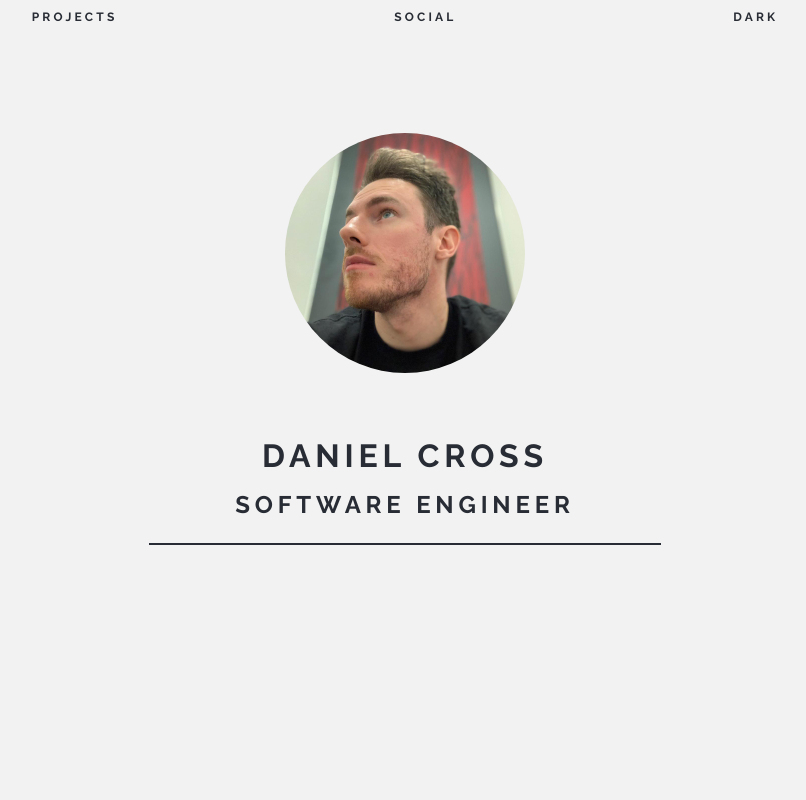
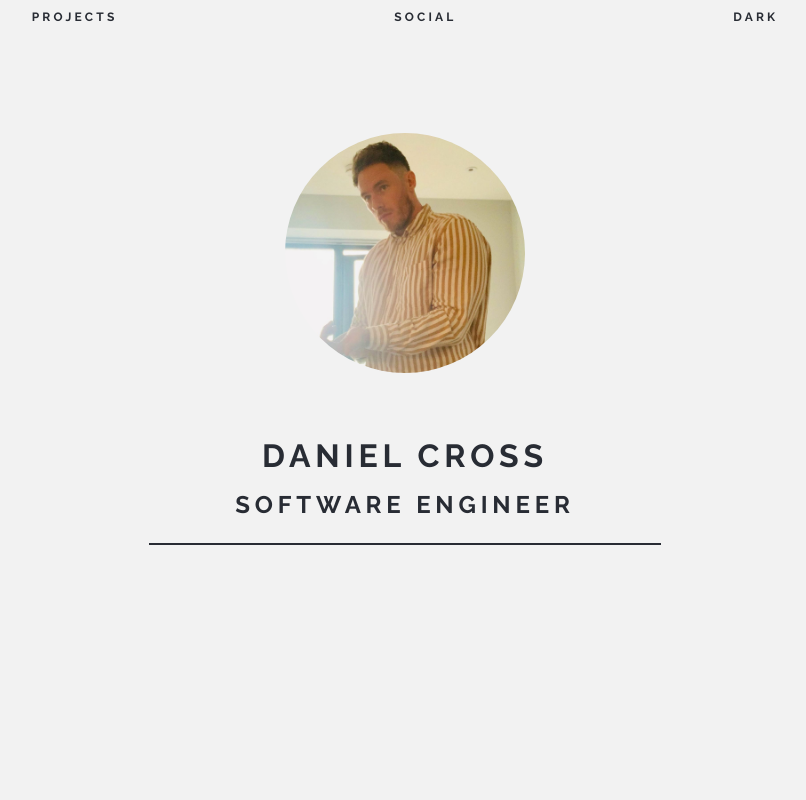
Before and after one commit to Daniel-Cross/portfoliov3, a React (Create React App) app: page / in a window 1280 px wide. Shown: the top 800 px of the page, without its empty margins (235-1041 px from the left). Built offline with nearby package versions, Linux system fonts and the light colour scheme.

Commit message:
changed headshot

```diff
--- a/src/components/Header.js
+++ b/src/components/Header.js
@@ -1,7 +1,7 @@
 import React from "react";
 import Navbar from "./Navbar";
 import styled from "styled-components";
-import headshot from "../assets/headshot.jpg";
+import avatarHeadshot from "../assets/avatarHeadshot.jpg";
 import { Title, Subtitle } from "../constants/theme";
 import { device } from "../constants/theme";
 
@@ -40,13 +40,13 @@ const HeroImage = styled.img`
   border-radius: 50%;
 `;
 
-const Header = props => {
+const Header = (props) => {
   return (
     <>
       <HeaderContainer>
         <Navbar {...props} />
         <LogoContainer>
-          <HeroImage src={headshot} />
+          <HeroImage src={avatarHeadshot} />
           <Title>DANIEL CROSS</Title>
           <Subtitle>SOFTWARE ENGINEER</Subtitle>
           <HeroDivide />
```
Also changed, not shown: src/assets/avatarHeadshot.jpg (added), src/assets/headshot.jpg (deleted).
